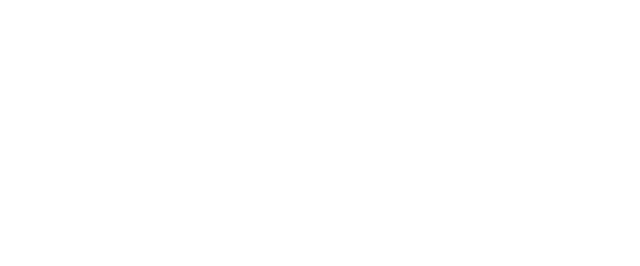
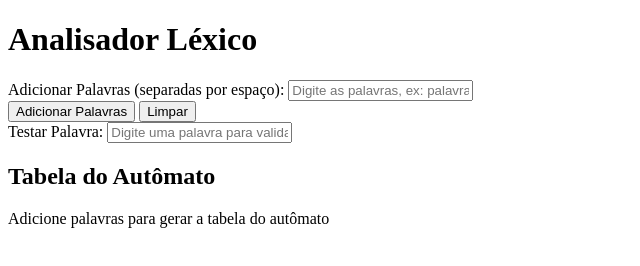
Before and after one commit to Felipe-Meneguzz1/AnalisadorLexico, a plain HTML site: page index.html in a window 1280 px wide. Shown: the whole page, without its empty margins (0-640 px from the left). Drawn offline with Linux system fonts and the light colour scheme.

Commit message:
Update: html basico

```diff
--- a/index.html
+++ b/index.html
@@ -3,9 +3,44 @@
 <head>
     <meta charset="UTF-8">
     <meta name="viewport" content="width=device-width, initial-scale=1.0">
-    <title>Analisador Lexico-</title>
+    <title>Analisador Lexico</title>
 </head>
 <body>
+    <div class="container">
+        <h1>Analisador Léxico</h1>
 
+        <div class="input-section">
+            <div class="input-group">
+                <label for="register_words">Adicionar Palavras (separadas por espaço):</label>
+                <input type="text" id="register_words" placeholder="Digite as palavras, ex: palavra teste exemplo">
+            </div>
+            <div class="button-group">
+                <button class="btn-primary" id="addWords">Adicionar Palavras</button>
+                <button class="btn-secondary" id="reset">Limpar</button>
+            </div>
+
+            <div class="words-list" id="save-words" style="display: none;">
+                <h3>Palavras Registradas:</h3>
+                <ul></ul>
+            </div>
+        </div>
+
+        <div class="input-section">
+            <div class="input-group">
+                <label for="getWords">Testar Palavra:</label>
+                <input type="text" id="getWords" placeholder="Digite uma palavra para validar">
+            </div>
+        </div>
+
+        <div class="table-section">
+            <h2>Tabela do Autômato</h2>
+            <div id="tableContainer">
+                <div class="empty-state">
+                    <p>Adicione palavras para gerar a tabela do autômato</p>
+                </div>
+            </div>
+            <table id="automato" style="display: none;"></table>
+        </div>
+    </div>
 </body>
 </html>
```
